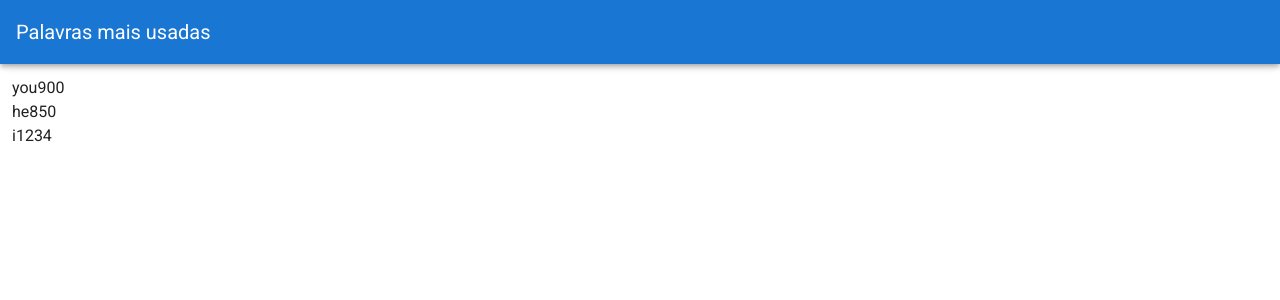
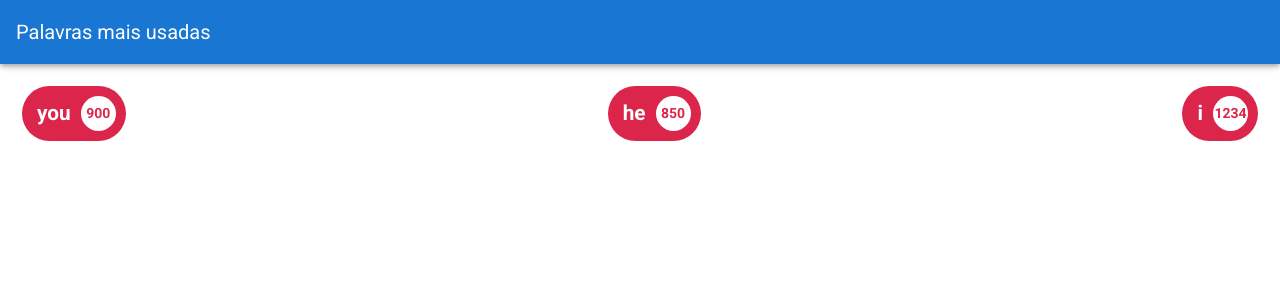
Before and after one commit to lucianodiisouza/palavras-mais-usadas, a Vue app: page / in a window 1280 px wide. Shown: the top 300 px of the page. Built offline with nearby package versions, Linux system fonts and the light colour scheme.

Commit message:
add: PillComponent

```diff
--- a/src/components/Home.vue
+++ b/src/components/Home.vue
@@ -25,4 +25,9 @@
 </script>
 
 <style>
+.pills {
+  display: flex;
+  flex-wrap: wrap;
+  justify-content: space-between;
+}
 </style>
--- a/src/components/Pill.vue
+++ b/src/components/Pill.vue
@@ -1,7 +1,7 @@
 <template>
-  <div>
-    <span>{{ name }}</span>
-    <span>{{ amount }}</span>
+  <div class="pill">
+    <span class="name">{{ name }}</span>
+    <span class="amount">{{ amount }}</span>
   </div>
 </template>
 
@@ -11,5 +11,34 @@
 };
 </script>
 
-<style>
+<style scoped>
+.pill {
+  margin: 10px;
+  height: 55px;
+  border-radius: 30px;
+  background: rgba(216, 19, 59, 0.92);
+  color: #fff;
+  font-size: 1.3rem;
+  font-weight: bold;
+  display: flex;
+  align-items: center;
+}
+
+.pill .name {
+  margin-left: 15px;
+}
+
+.pill .amount {
+  margin: 10px;
+  padding: 5px;
+  height: 35px;
+  width: 35px;
+  border-radius: 50%;
+  background: white;
+  color: rgba(216, 19, 59, 0.92);
+  font-size: 14px;
+  display: flex;
+  justify-content: center;
+  align-items: center;
+}
 </style>
```
